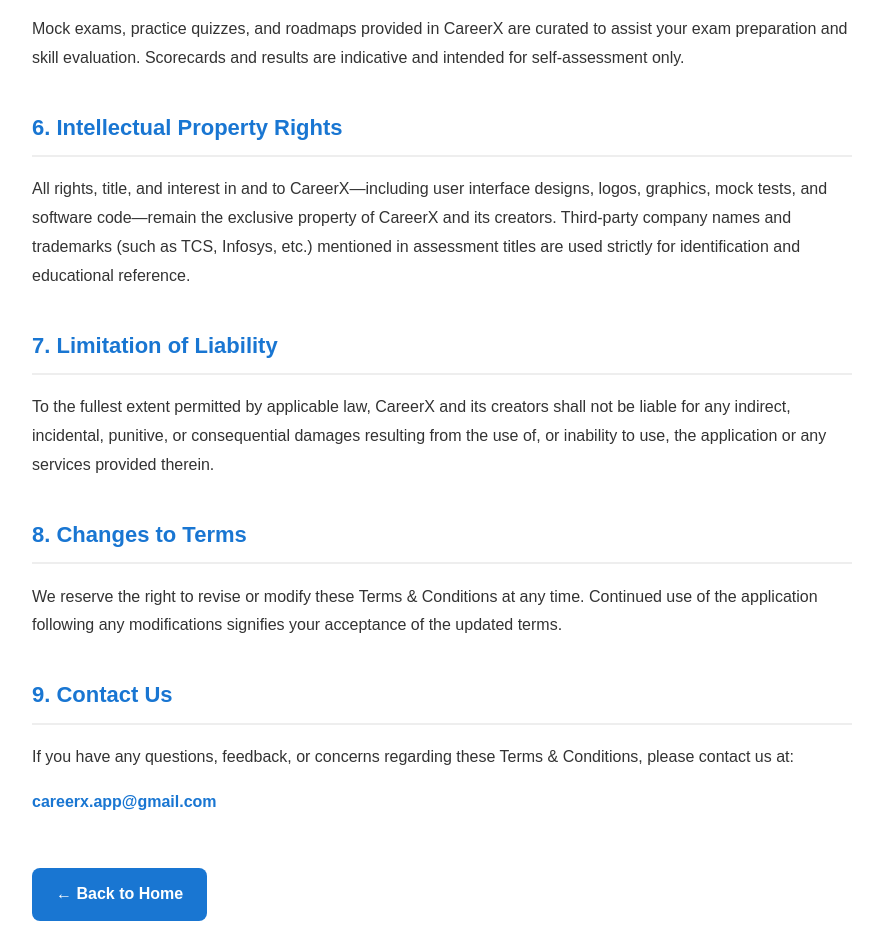
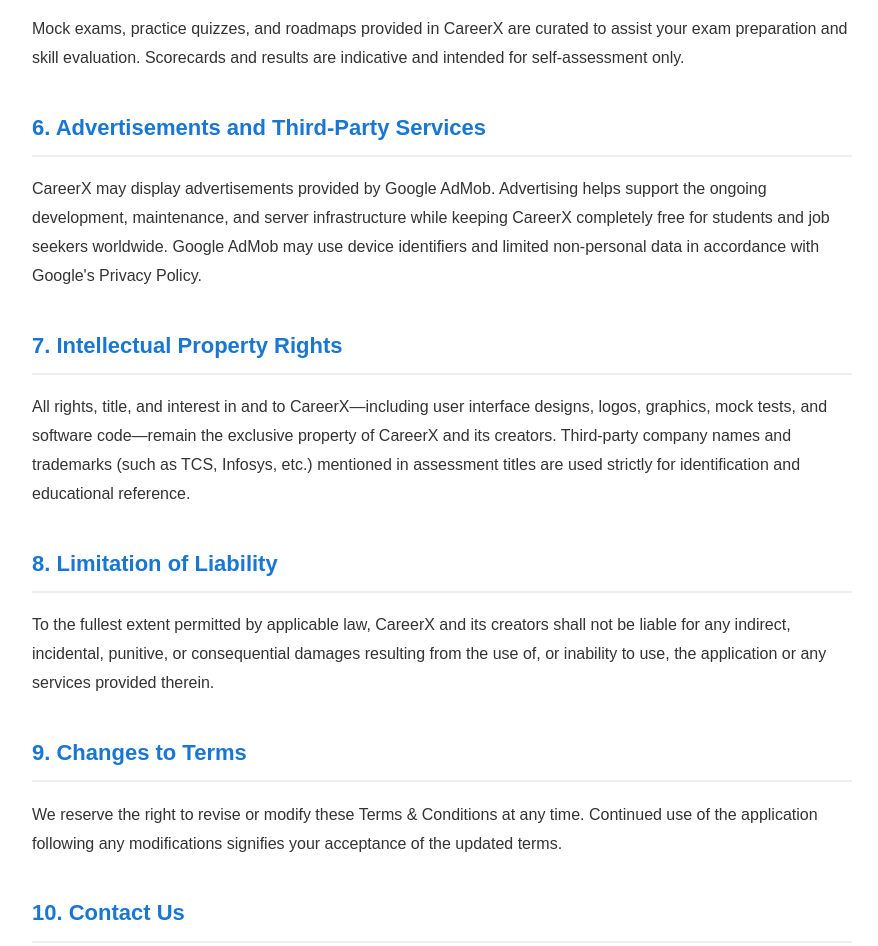
Before and after one commit to careerxapp/careerxapp.github.io, a plain HTML site: page terms-and-conditions.html in a window 1280 px wide. Shown: the part 1459-2405 px from the top of the page, without its empty margins (198-1076 px from the left). Drawn offline with Linux system fonts and the light colour scheme.

Commit message:
Update section headings in terms and conditions

```diff
--- a/terms-and-conditions.html
+++ b/terms-and-conditions.html
@@ -150,22 +150,27 @@
         Mock exams, practice quizzes, and roadmaps provided in CareerX are curated to assist your exam preparation and skill evaluation. Scorecards and results are indicative and intended for self-assessment only.
     </p>
 
-    <h2>6. Intellectual Property Rights</h2>
+    <h2>6. Advertisements and Third-Party Services</h2>
+    <p>
+        CareerX may display advertisements provided by Google AdMob. Advertising helps support the ongoing development, maintenance, and server infrastructure while keeping CareerX completely free for students and job seekers worldwide. Google AdMob may use device identifiers and limited non-personal data in accordance with Google's Privacy Policy.
+    </p>
+
+    <h2>7. Intellectual Property Rights</h2>
     <p>
         All rights, title, and interest in and to CareerX—including user interface designs, logos, graphics, mock tests, and software code—remain the exclusive property of CareerX and its creators. Third-party company names and trademarks (such as TCS, Infosys, etc.) mentioned in assessment titles are used strictly for identification and educational reference.
     </p>
 
-    <h2>7. Limitation of Liability</h2>
+    <h2>8. Limitation of Liability</h2>
     <p>
         To the fullest extent permitted by applicable law, CareerX and its creators shall not be liable for any indirect, incidental, punitive, or consequential damages resulting from the use of, or inability to use, the application or any services provided therein.
     </p>
 
-    <h2>8. Changes to Terms</h2>
+    <h2>9. Changes to Terms</h2>
     <p>
         We reserve the right to revise or modify these Terms & Conditions at any time. Continued use of the application following any modifications signifies your acceptance of the updated terms.
     </p>
 
-    <h2>9. Contact Us</h2>
+    <h2>10. Contact Us</h2>
     <p>
         If you have any questions, feedback, or concerns regarding these Terms & Conditions, please contact us at:
     </p>
```
